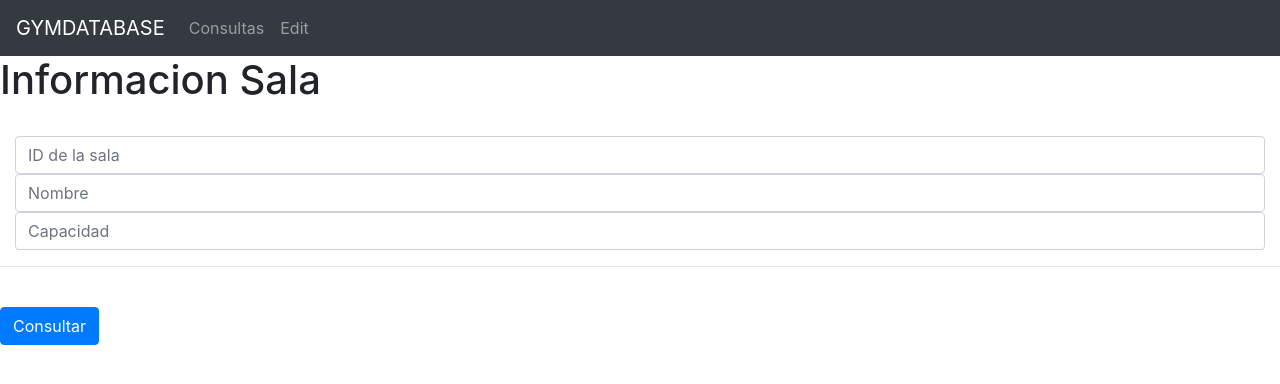
After one commit to Loddrik/CRUD_BDD, a PHP site: page /Add-Sala/createSala.php in a window 1280 px wide. The commit adds this page. Shown: the top 384 px of the page. Run offline with PHP 8.4, Linux system fonts and the light colour scheme; some libraries are stand-ins or nearby versions.

Commit message:
Actualizacion 3

```diff
--- /dev/null
+++ b/Add-Sala/createSala.php
@@ -0,0 +1,27 @@
+<?php
+include_once '../header.php';
+include_once '../conexion2.php';
+
+?>
+<h1> Informacion Sala</h1>
+<br/>
+<form action="createSala-response.php" method="POST">
+  <div class="form">
+    <div class="col">
+      <input type="number" name ="id_sala" class="form-control" placeholder="ID de la sala">
+    </div>
+
+    <div class="col">
+      <input type="text" name ="nombre" class="form-control" placeholder="Nombre">
+    </div>
+
+    <div class="col">
+      <input type="text" name ="capacidad" class="form-control" placeholder="Capacidad">
+    </div>
+
+    <hr />
+
+
+  <br />
+  <button type="submit"  class="btn btn-primary">Consultar</button>
+</form>
```
Also changed, not shown: Add-Cliente/createCliente-infoFinanciera.php (+3 -31 lines), Add-Sala/createSala-response.php (added, +19 -0 lines), add.php (+5 -2 lines).
